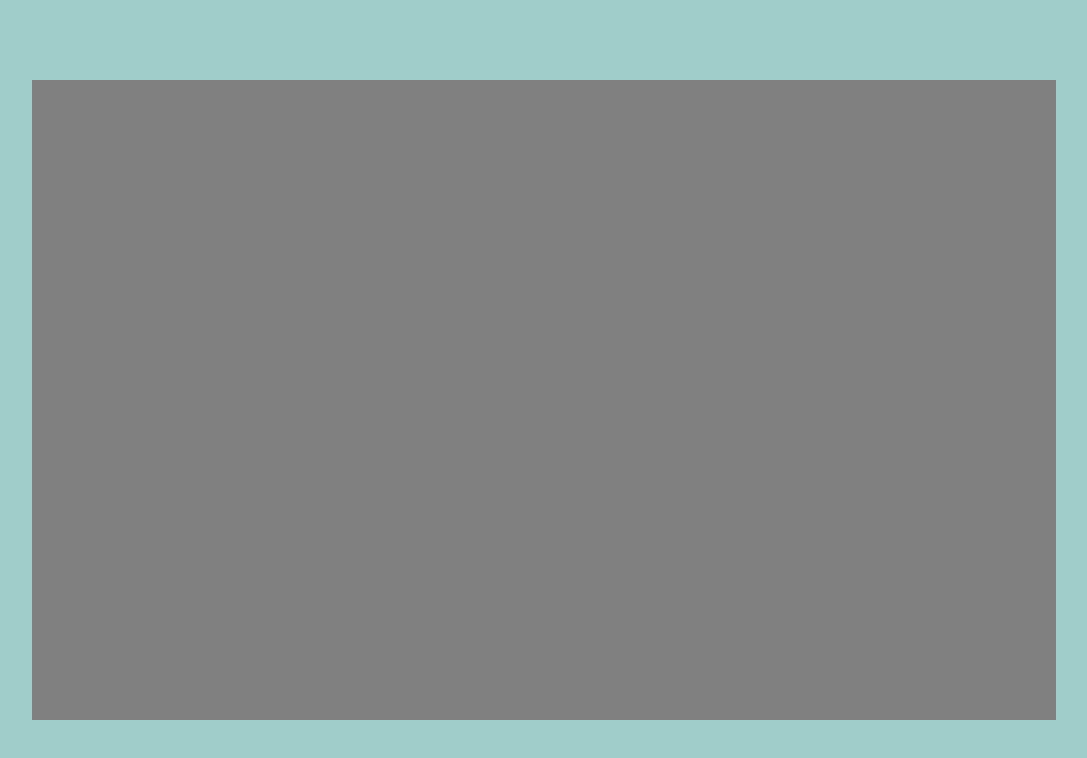
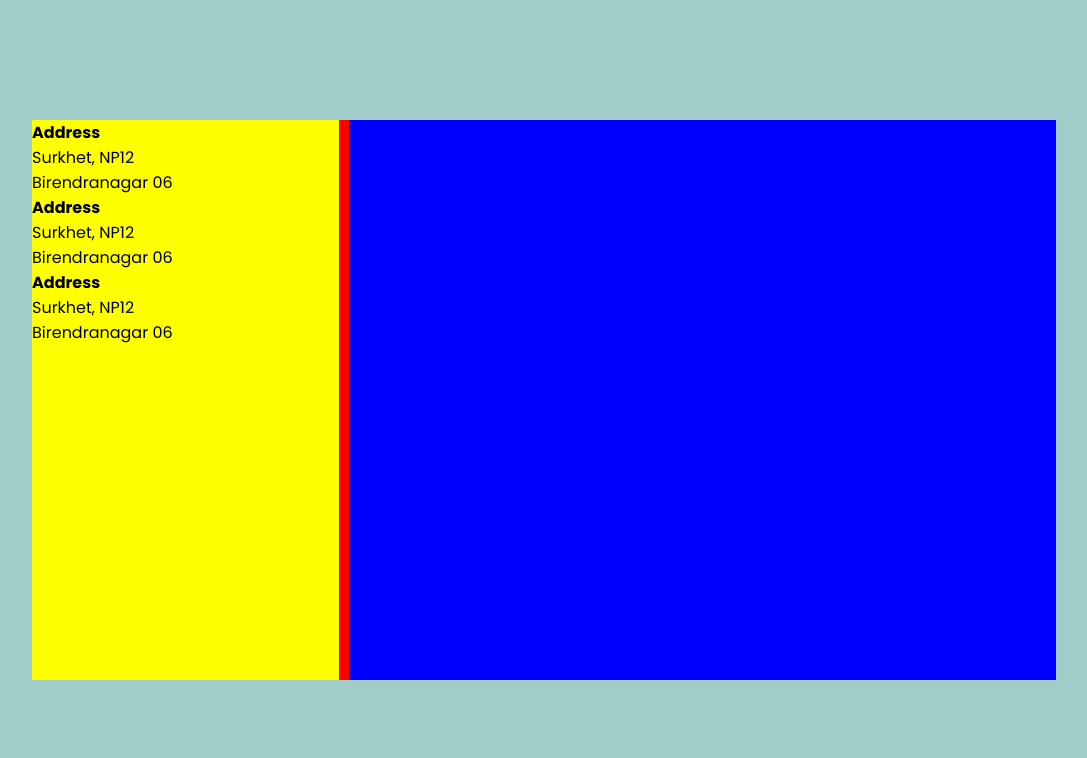
Before and after one commit to Ibra-him-elgharras/Template-10, a plain HTML site: page index.html in a window 1280 px wide. Shown: the whole page, without its empty margins (96-1183 px from the left). Drawn offline with Linux system fonts and the light colour scheme.

Commit message:
informations

```diff
--- a/CSS/style.css
+++ b/CSS/style.css
@@ -13,10 +13,28 @@ body{
 }
 
 .container{
-    background-color: grey;
-    height: 80vh;
+    height: 70vh;
     width: 80%;
     margin: auto;
     position: relative;
-    top: 10vh;
+    top: 15vh;
+    display: flex;
 }
+
+.informations{
+    background-color: yellow;
+    width: 30%;
+    height: 100%;
+}
+
+.line-v{
+    background-color: red;
+    width: 1%;
+    height: 100%;
+}
+
+.form{
+    background-color: blue;
+    width: 69%;
+    height: 100%;
+}
--- a/index.html
+++ b/index.html
@@ -11,6 +11,37 @@
 
     <div class="container">
 
+
+        <div class="informations">
+            <div class="address">
+                <i></i>
+                <h4>Address</h4>
+                <div>Surkhet, NP12</div>
+                <div>Birendranagar 06</div>
+            </div>
+
+
+            <div class="address">
+                <i></i>
+                <h4>Address</h4>
+                <div>Surkhet, NP12</div>
+                <div>Birendranagar 06</div>
+            </div>
+
+
+            <div class="address">
+                <i></i>
+                <h4>Address</h4>
+                <div>Surkhet, NP12</div>
+                <div>Birendranagar 06</div>
+            </div>
+
+
+        </div>
+
+
+        <div class="line-v"><span></span></div>
+        <div class="form"></div>
     </div>
 
 
```
